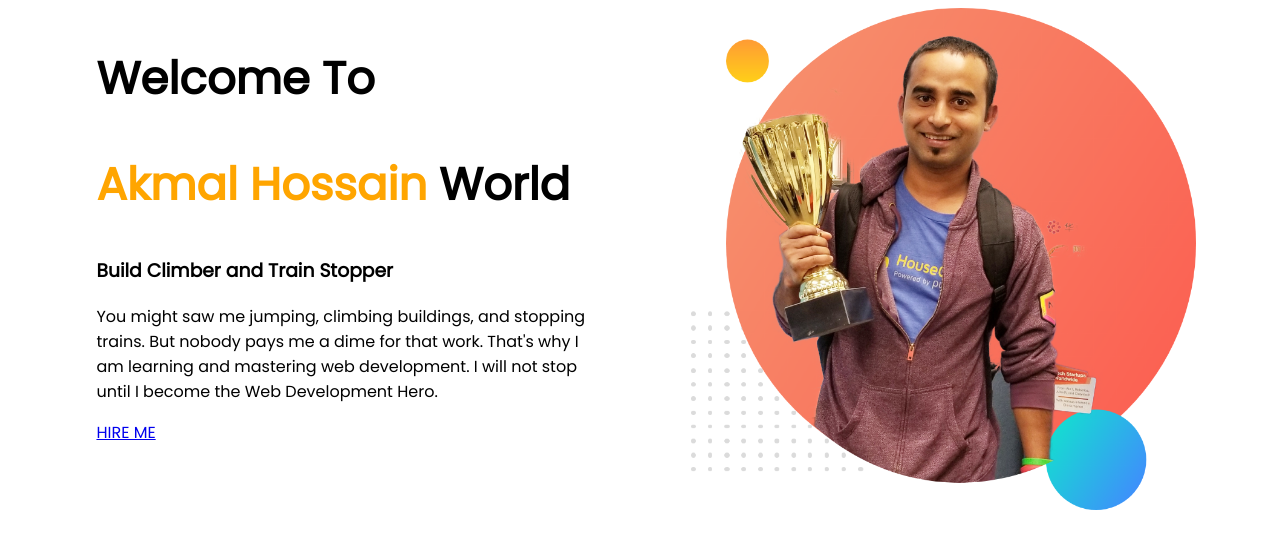
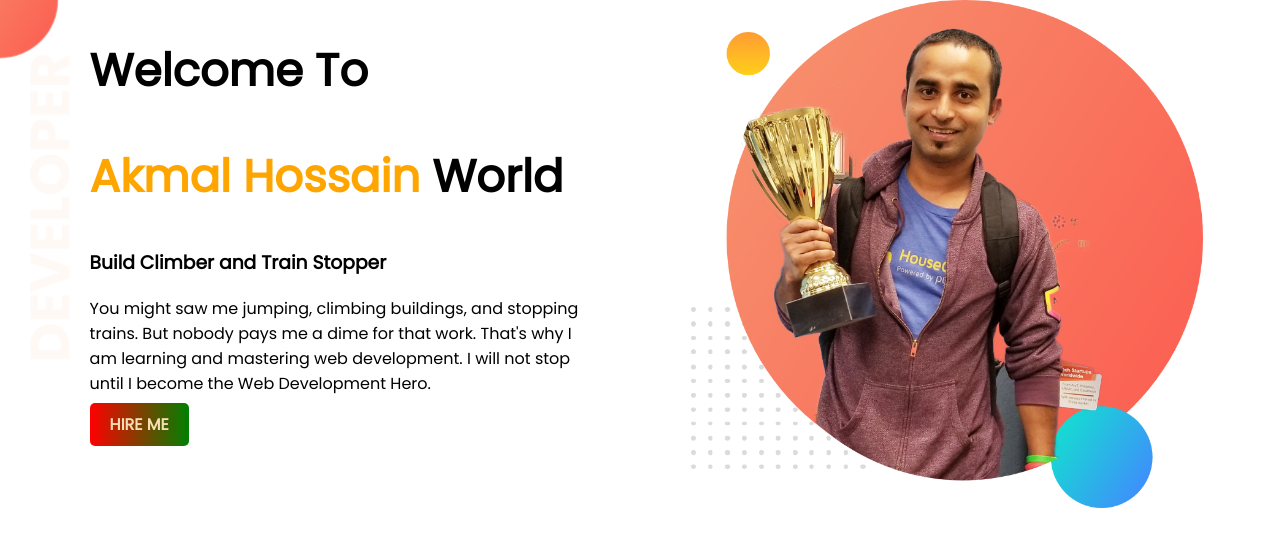
Before and after one commit to AkmalHossain99/my-protfolio, a plain HTML site: page index.html in a window 1280 px wide. Drawn offline with Linux system fonts and the light colour scheme.

Commit message:
new update

```diff
--- a/index.html
+++ b/index.html
@@ -9,13 +9,13 @@
     <title>Welcome To Akmal Hossain</title>
 </head>
 <body>
-    <section>
+    <section class="top-banner">
         <div class="half-width">
             <h1>Welcome To</h1>
             <h1><span class="name-color">Akmal Hossain</span> World</h1>
             <h3>Build Climber and Train Stopper</h3>
             <p>You might saw me jumping, climbing buildings, and stopping trains. But nobody pays me a dime for that work. That's why I am learning and mastering web development. I will not stop until I become the Web Development Hero.</p>
-            <a href="#">HIRE ME</a>
+            <a target="_blank" href="#">HIRE ME</a>
         </div>
         <div class="half-width">
             <img src="img/jhankar.png" alt="">
--- a/style.css
+++ b/style.css
@@ -1,5 +1,6 @@
 body{
     font-family: 'Poppins', sans-serif;
+    margin: 0;
 }
 h1{
     font-size: 45px;
@@ -17,3 +18,18 @@ h1{
 .half-width img{
     width: 100%;
 }
+.top-banner{
+    background-image: url("img/top-banner.png");
+    background-repeat: no-repeat;
+}
+section{
+    height: 500px;
+}
+.half-width a{
+    text-decoration: none;
+    background-image: linear-gradient(90deg, red, green);
+    color: wheat;
+    padding: 10px 20px;
+    font-weight: 700;
+    border-radius: 5px;
+}
```
